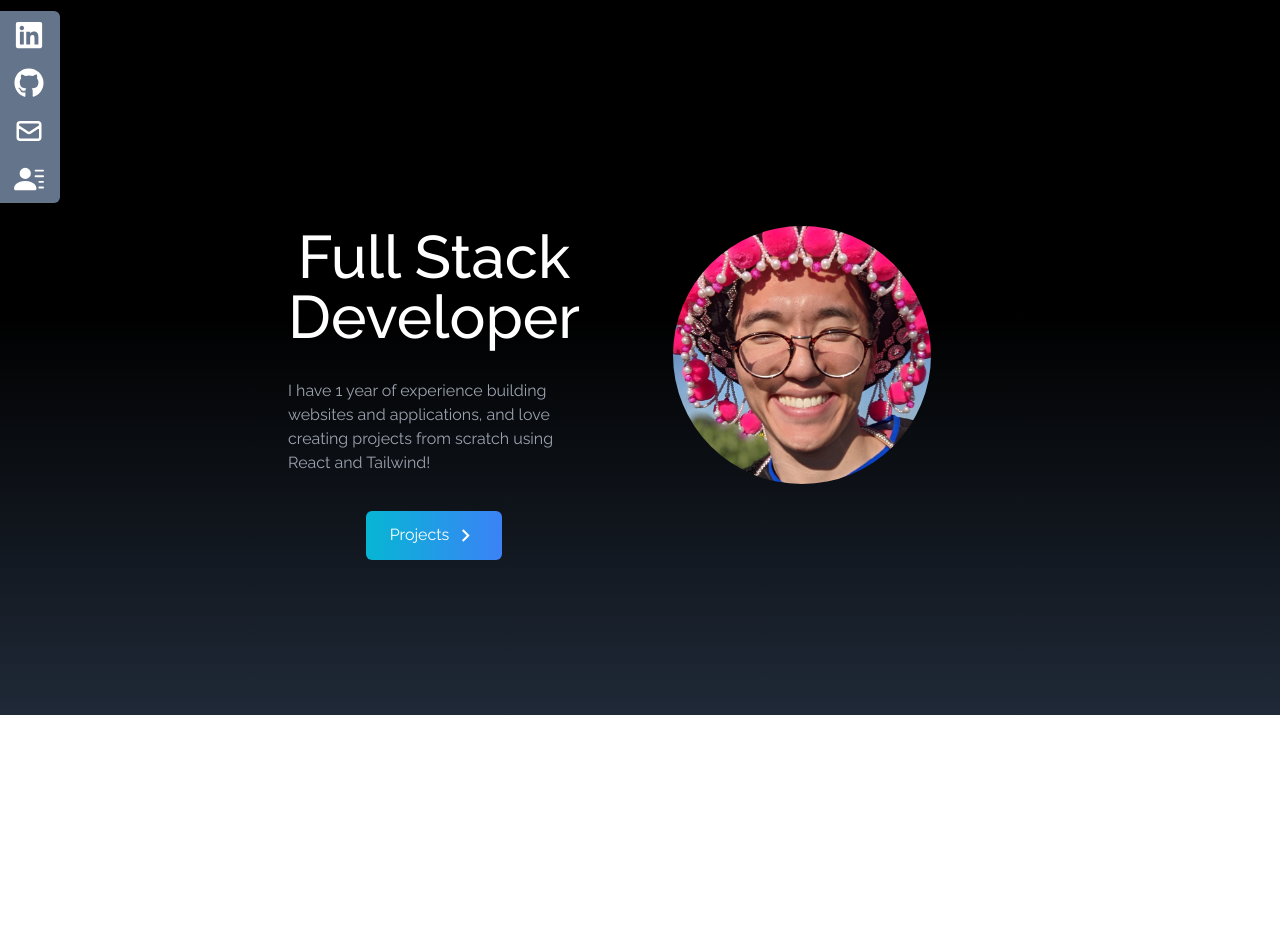
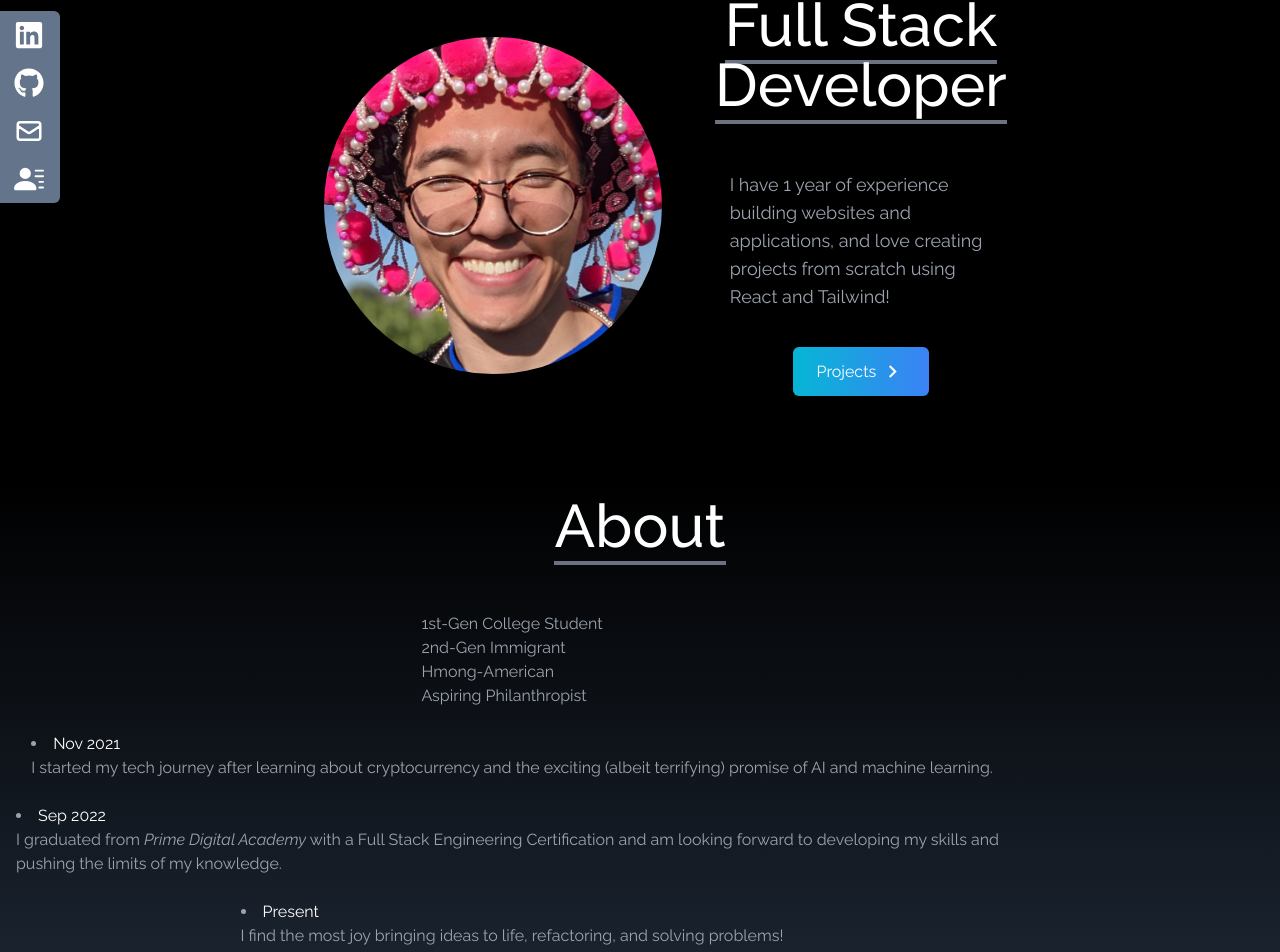
Before and after one commit to hmongdev/yang-resume, a React (Create React App) app: page / in a window 1280 px wide. Shown: the part 85-1037 px from the top of the page. Before the commit the page ends 800 px from the top, so only its background shows below. Built offline with nearby package versions, Linux system fonts and the light colour scheme.

Commit message:
complete NavBar.jsx component

```diff
--- a/src/App.js
+++ b/src/App.js
@@ -1,13 +1,15 @@
 import NavBar from './components/NavBar';
 import Home from './components/Home';
 import Socials from './components/Socials';
+import About from './components/About';
 
 function App() {
     return (
         <div className="bg-gradient-to-b from-black via-black to-gray-800">
             <NavBar />
+            <Socials />
             <Home />
-            <Socials />
+            <About />
         </div>
     );
 }
--- /dev/null
+++ b/src/components/About.jsx
@@ -0,0 +1,50 @@
+import React from 'react';
+
+const About = () => {
+    return (
+        <div name="about" className="w-full h-full text-white pb-20">
+            <div className="text-center mb-10">
+                <h2 className="text-4xl md:text-6xl font-medium inline border-b-4 border-gray-500">
+                    About
+                </h2>
+            </div>
+            <div className="max-w-screen-lg flex flex-col justify-center items-center text-gray-400 text-md p-4">
+                <ul>
+                    <li>1st-Gen College Student</li>
+                    <li>2nd-Gen Immigrant</li>
+                    <li>Hmong-American</li>
+                    <li>Aspiring Philanthropist</li>
+                </ul>
+                <br />
+                <li>
+                    <span className="text-white">Nov 2021</span>
+                    <p>
+                        I started my tech journey after learning about
+                        cryptocurrency and the exciting (albeit terrifying)
+                        promise of AI and machine learning.
+                    </p>
+                </li>
+                <br />
+                <li>
+                    <span className="text-white">Sep 2022</span>
+                    <p>
+                        I graduated from <i>Prime Digital Academy</i> with a
+                        Full Stack Engineering Certification and am looking
+                        forward to developing my skills and pushing the limits
+                        of my knowledge.
+                    </p>
+                </li>
+                <br />
+                <li>
+                    <span className="text-white">Present</span>
+                    <p>
+                        I find the most joy bringing ideas to life, refactoring,
+                        and solving problems!
+                    </p>
+                </li>
+            </div>
+        </div>
+    );
+};
+
+export default About;
--- a/src/components/Home.jsx
+++ b/src/components/Home.jsx
@@ -5,13 +5,22 @@ import { Link } from 'react-scroll';
 
 const Home = () => {
     return (
-        <div name="home" className="pt-20 h-screen w-full">
+        <div name="home" className="pt-20 w-full h-full mb-20">
             <div className="max-w-screen-md mx-auto flex flex-col items-center justify-center h-full px-4 md:flex-row">
-                <div className="pt-20 text-white text-center">
-                    <h2 className="text-4xl md:text-6xl font-medium p-4">
-                        Full Stack Developer
-                    </h2>
-                    <p className="text-gray-400 text-left p-4">
+                <div>
+                    <img
+                        src={profilePicture}
+                        alt="profile avatar"
+                        className="rounded-full mx-auto md:w-4/5 w-2/5 p-2"
+                    />
+                </div>
+                <div className="text-white text-center">
+                    <div className="mb-10">
+                        <h2 className="text-4xl md:text-6xl font-medium inline border-b-4 border-gray-500">
+                            Full Stack Developer
+                        </h2>
+                    </div>
+                    <p className="text-gray-400 text-left text-lg p-4">
                         I have 1 year of experience building websites and
                         applications, and love creating projects from scratch
                         using React and Tailwind!
@@ -34,13 +43,6 @@ const Home = () => {
                         </Link>
                     </div>
                 </div>
-                <div>
-                    <img
-                        src={profilePicture}
-                        alt="profile avatar"
-                        className="rounded-full mx-auto w-2/3 md:1/3 p-2"
-                    />
-                </div>
             </div>
         </div>
     );
--- a/src/components/Navbar.jsx
+++ b/src/components/Navbar.jsx
@@ -51,7 +51,7 @@ const NavBar = () => {
             </div>
 
             {nav && (
-                <ul className="flex flex-col justify-center items-center absolute top-0 left-0 w-screen h-screen bg-gradient-to-b from-black to-gray-800 text-gray-500">
+                <ul className="flex flex-col justify-center items-center absolute top-0 left-0 w-screen h-full bg-gradient-to-b from-black to-gray-800 text-gray-500">
                     {links.map(({ id, link }) => (
                         <li
                             key={id}
```
